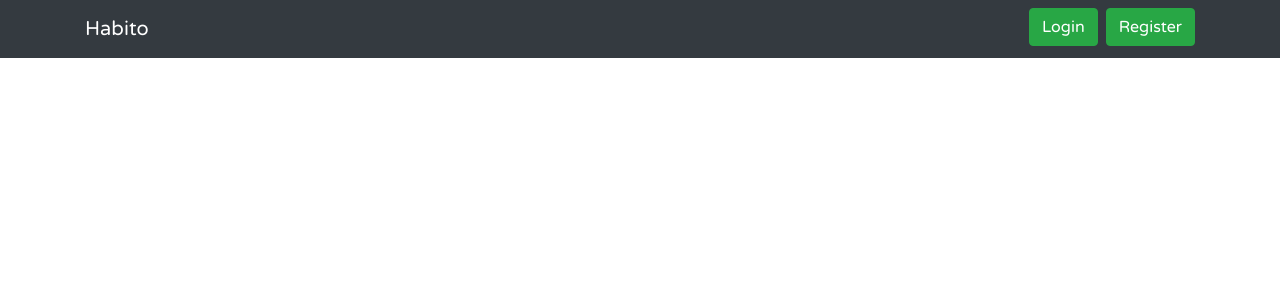
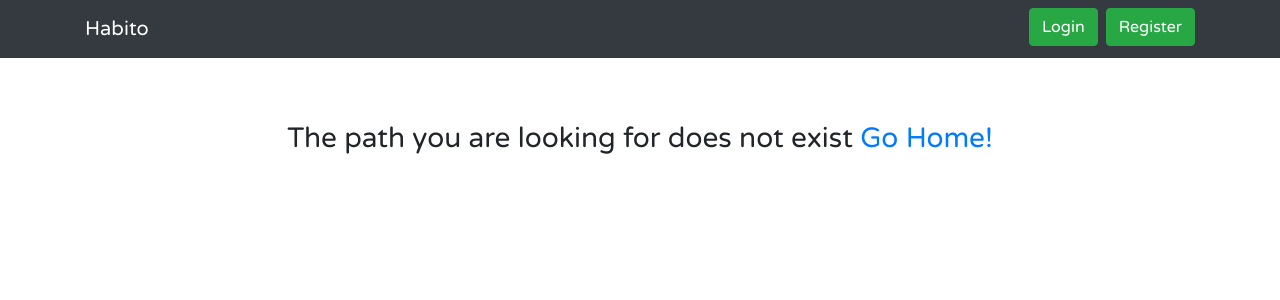
Before and after one commit to aniket321/Habit-Builder, a React (Create React App) app in the folder client/: page /leaderboard in a window 1280 px wide. Shown: the top 300 px of the page. Built offline with nearby package versions, Linux system fonts and the light colour scheme.

Commit message:
Added Error component to display page not found message

```diff
--- a/client/src/App.js
+++ b/client/src/App.js
@@ -13,6 +13,7 @@ import Login from './components/LoginPage';
 import Register from './components/Register';
 import NewPost from './components/NewPost';
 import LeaderBoard from './components/LeaderBoard';
+import Error from './components/Error';
 
 import { getAuthedUser, getUserDetails, setLocalStorage } from './utils/api';
 
@@ -90,10 +91,9 @@ function App() {
         <Router>
             {authedUser.id === null || userDetails === null ? (
                 <div className="App">
-                    <Switch>
-                        <>
                     <AppNavBar userDetails={userDetails} />
                     <Container className="mt-3 d-flex justify-content-center">
+                        <Switch>
                             <Route exact path="/" component={Landing} />
                             <Route exact path='/login' render={() => (
                                 <Login
@@ -102,9 +102,9 @@ function App() {
                             )}
                             />
                             <Route exact path="/register" component={Register} />
+                            <Route component={Error} />
+                        </Switch>
                     </Container>
-                        </>
-                    </Switch>
                 </div>
             ) : (
                     <div className="App">
@@ -138,12 +138,11 @@ function App() {
                                 )}
                                 />
                                 <Route exact path="/leaderboard" component={LeaderBoard} />
-                                {/* <Route component={Error} /> */}
+                                <Route component={Error} />
                             </Switch>
                         </div>
                     </div>
                 )}
-
         </Router>
     );
 }
--- /dev/null
+++ b/client/src/components/Error.js
@@ -0,0 +1,13 @@
+import React from 'react';
+import { Container, Button } from 'reactstrap';
+import { Link } from 'react-router-dom';
+
+const Error = () => {
+    return (
+        <Container className="mt-5 mt-3 d-flex justify-content-center">
+            <h3>The path you are looking for does not exist <Link to="/">Go Home!</Link></h3>
+        </Container>
+    )
+}
+
+export default Error;
--- a/client/src/components/Home.js
+++ b/client/src/components/Home.js
@@ -79,7 +79,7 @@ const Home = (props) => {
                 <div className="row mt-5">
                     <div className="col-md-3 col-sm-12 pl-0 pr-0 mb-3 mr-4">
                         <Card>
-                            <CardHeader>Stats</CardHeader>
+                            <CardHeader className="bg-info text-white">Stats</CardHeader>
                             <CardBody>
                                 <CardTitle>Habits Added: <Badge color="primary">{userDetails.habits.length}</Badge></CardTitle>
                                 <CardTitle>Acquired Habits: <Badge color="primary">{userDetails.completed}</Badge></CardTitle>
```
Lines whose indentation alone changed are shown as unchanged.
